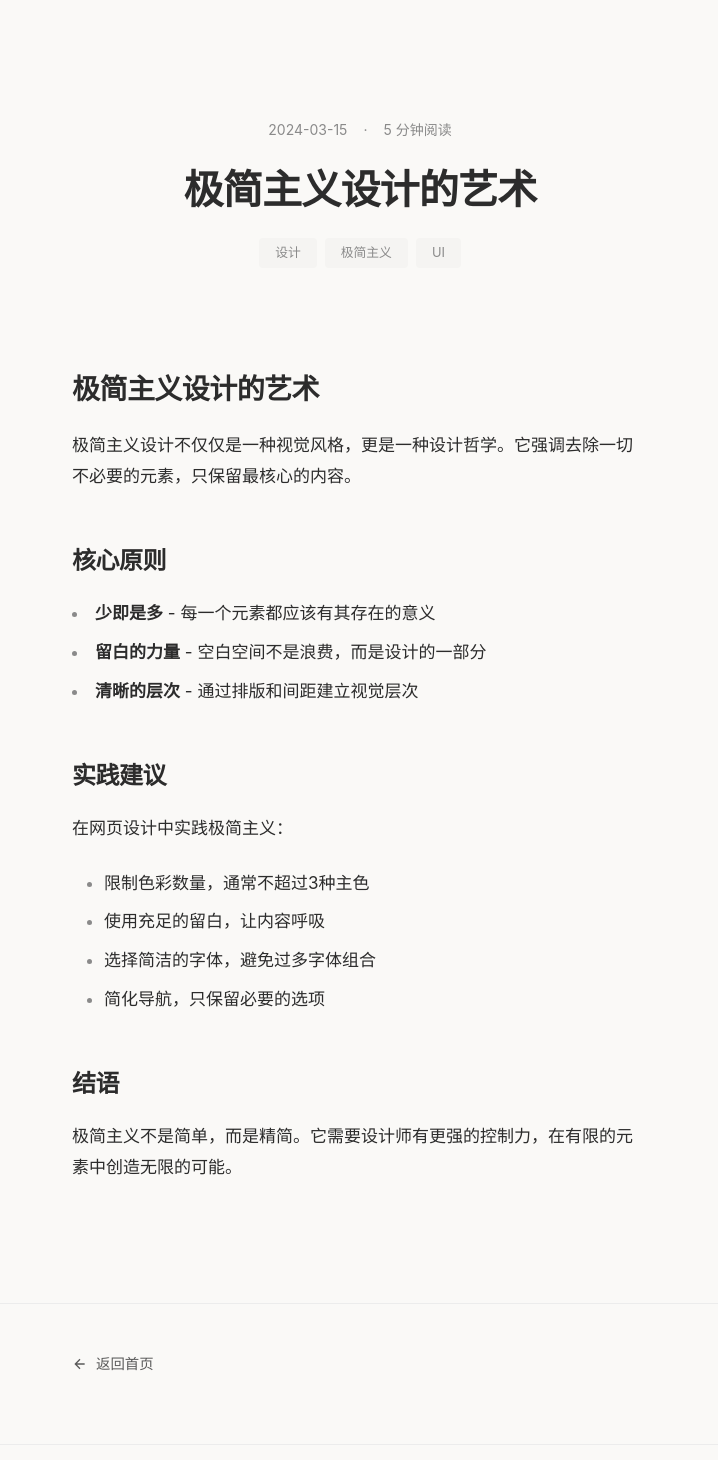
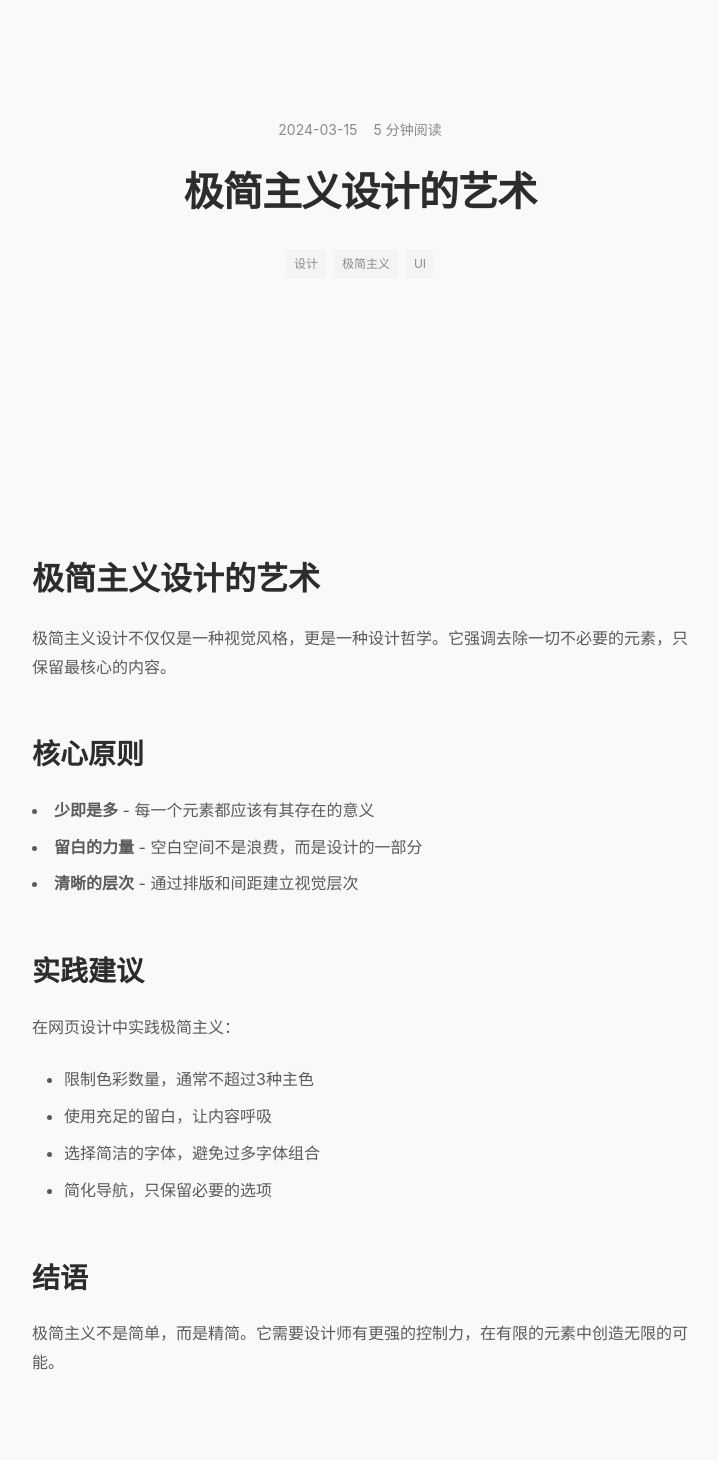
Before and after one commit to InfSky-233/B03, a React (Vite) app: page /post/1 in a window 1280 px wide. Shown: the part 50-1510 px from the top of the page, without its empty margins (280-998 px from the left). Built offline with nearby package versions, Linux system fonts and the light colour scheme.

Commit message:
Remove all fadeInUp animations from all pages

```diff
--- a/src/pages/About.css
+++ b/src/pages/About.css
@@ -19,12 +19,9 @@
   font-weight: 700;
   color: var(--color-text-primary);
   letter-spacing: -0.02em;
-  animation: fadeInUp 0.5s ease forwards;
 }
 
 .about__content {
-  animation: fadeInUp 0.5s ease forwards;
-  animation-delay: 0.1s;
 }
 
 .about__intro {
--- a/src/pages/Categories.css
+++ b/src/pages/Categories.css
@@ -39,21 +39,16 @@
   color: var(--color-text-primary);
   margin-bottom: var(--spacing-sm);
   letter-spacing: -0.02em;
-  animation: fadeInUp 0.5s ease forwards;
 }
 
 .categories__subtitle {
   font-size: 1rem;
   color: var(--color-text-tertiary);
-  animation: fadeInUp 0.4s ease forwards;
-  animation-delay: 0.1s;
 }
 
 .categories__count {
   font-size: 0.9rem;
   color: var(--color-text-tertiary);
-  animation: fadeInUp 0.4s ease forwards;
-  animation-delay: 0.1s;
 }
 
 .categories__grid {
@@ -69,7 +64,6 @@
   padding: var(--spacing-lg) var(--spacing-xl);
   background-color: var(--color-bg-secondary);
   border-radius: var(--radius-md);
-  animation: fadeInUp 0.4s ease forwards;
   transition: all var(--transition-normal);
 }
 
--- a/src/pages/Post.css
+++ b/src/pages/Post.css
@@ -5,44 +5,50 @@
 .post__container {
   max-width: var(--content-max-width);
   margin: 0 auto;
-  padding: 0 var(--spacing-xl);
-}
-
-.post__container--narrow {
-  max-width: 640px;
+  padding: var(--spacing-4xl) var(--spacing-xl) var(--spacing-3xl);
 }
 
 .post__header {
-  padding: var(--spacing-4xl) 0 var(--spacing-2xl);
   text-align: center;
+  margin-bottom: var(--spacing-3xl);
+}
+
+.post__back-link {
+  display: inline-flex;
+  align-items: center;
+  gap: var(--spacing-sm);
+  font-size: 0.875rem;
+  color: var(--color-text-tertiary);
+  margin-bottom: var(--spacing-lg);
+  transition: color var(--transition-fast);
+}
+
+.post__back-link:hover {
+  color: var(--color-accent);
+}
+
+.post__back-link svg {
+  width: 14px;
+  height: 14px;
 }
 
 .post__meta {
   display: flex;
+  align-items: center;
   justify-content: center;
-  align-items: center;
   gap: var(--spacing-md);
-  margin-bottom: var(--spacing-lg);
+  margin-bottom: var(--spacing-md);
   font-size: 0.875rem;
   color: var(--color-text-tertiary);
-  animation: fadeInUp 0.4s ease forwards;
-}
-
-.post__read-time::before {
-  content: '·';
-  margin-right: var(--spacing-md);
 }
 
 .post__title {
   font-family: var(--font-heading);
   font-size: 2.5rem;
   font-weight: 700;
-  line-height: 1.2;
   color: var(--color-text-primary);
   margin-bottom: var(--spacing-lg);
   letter-spacing: -0.02em;
-  animation: fadeInUp 0.5s ease forwards;
-  animation-delay: 0.1s;
 }
 
 .post__tags {
@@ -50,13 +56,11 @@
   justify-content: center;
   flex-wrap: wrap;
   gap: var(--spacing-sm);
-  animation: fadeInUp 0.4s ease forwards;
-  animation-delay: 0.2s;
 }
 
 .post__tag {
-  font-size: 0.8rem;
-  padding: var(--spacing-xs) var(--spacing-md);
+  font-size: 0.75rem;
+  padding: var(--spacing-xs) var(--spacing-sm);
   background-color: var(--color-bg-secondary);
   color: var(--color-text-tertiary);
   border-radius: var(--radius-sm);
@@ -69,37 +73,42 @@
 }
 
 .post__content {
-  padding-bottom: var(--spacing-4xl);
+  max-width: 720px;
+  margin: 0 auto;
 }
 
 .post__body {
-  font-size: 1.0625rem;
+  font-size: 1rem;
   line-height: 1.8;
-  color: var(--color-text-primary);
-  animation: fadeInUp 0.5s ease forwards;
-  animation-delay: 0.3s;
+  color: var(--color-text-secondary);
 }
 
 .post__body h1,
 .post__body h2,
-.post__body h3 {
+.post__body h3,
+.post__body h4,
+.post__body h5,
+.post__body h6 {
   font-family: var(--font-heading);
-  font-weight: 700;
   color: var(--color-text-primary);
   margin-top: var(--spacing-2xl);
   margin-bottom: var(--spacing-md);
-  letter-spacing: -0.02em;
+  font-weight: 700;
 }
 
 .post__body h1 {
+  font-size: 2rem;
+}
+
+.post__body h2 {
   font-size: 1.75rem;
 }
 
-.post__body h2 {
+.post__body h3 {
   font-size: 1.5rem;
 }
 
-.post__body h3 {
+.post__body h4 {
   font-size: 1.25rem;
 }
 
@@ -107,47 +116,19 @@
   margin-bottom: var(--spacing-lg);
 }
 
-.post__body strong {
-  font-weight: 600;
-  color: var(--color-text-primary);
+.post__body a {
+  color: var(--color-accent);
+  text-decoration: underline;
+  text-underline-offset: 2px;
 }
 
-.post__body em {
-  font-style: italic;
-}
-
-.post__body code {
-  font-family: 'SF Mono', 'Fira Code', monospace;
-  font-size: 0.9em;
-  padding: 0.15em 0.4em;
-  background-color: var(--color-bg-secondary);
-  border-radius: var(--radius-sm);
-  color: var(--color-accent);
-}
-
-.post__body pre {
-  margin: var(--spacing-xl) 0;
-  padding: var(--spacing-lg);
-  background-color: var(--color-bg-secondary);
-  border-radius: var(--radius-md);
-  overflow-x: auto;
-  transition: border-color var(--transition-normal);
-}
-
-.post__body pre:hover {
-  border-left: 2px solid var(--color-accent);
-}
-
-.post__body pre code {
-  padding: 0;
-  background-color: transparent;
-  font-size: 0.875rem;
-  line-height: 1.6;
+.post__body a:hover {
+  text-decoration: none;
 }
 
 .post__body ul,
 .post__body ol {
-  margin: var(--spacing-lg) 0;
+  margin-bottom: var(--spacing-lg);
   padding-left: var(--spacing-xl);
 }
 
@@ -155,117 +136,64 @@
   margin-bottom: var(--spacing-sm);
 }
 
-.post__body li::marker {
+.post__body blockquote {
+  border-left: 3px solid var(--color-accent);
+  padding-left: var(--spacing-lg);
+  margin: var(--spacing-xl) 0;
   color: var(--color-text-tertiary);
+  font-style: italic;
 }
 
-.post__related {
-  padding: var(--spacing-3xl) 0;
-  border-top: 1px solid var(--color-border-light);
+.post__body pre {
+  background-color: var(--color-bg-secondary);
+  padding: var(--spacing-lg);
+  border-radius: var(--radius-md);
+  overflow-x: auto;
+  margin: var(--spacing-xl) 0;
 }
 
-.post__related-title {
-  font-family: var(--font-heading);
-  font-size: 1.25rem;
-  font-weight: 700;
-  color: var(--color-text-primary);
-  margin-bottom: var(--spacing-xl);
-  letter-spacing: -0.02em;
+.post__body code {
+  font-family: var(--font-mono);
+  font-size: 0.9em;
 }
 
-.post__related-list {
-  display: grid;
-  grid-template-columns: repeat(auto-fit, minmax(250px, 1fr));
-  gap: var(--spacing-lg);
+.post__body p code {
+  background-color: var(--color-bg-secondary);
+  padding: 0.2em 0.4em;
+  border-radius: var(--radius-sm);
 }
 
-.post__related-item {
-  padding: var(--spacing-lg);
-  background-color: var(--color-bg-secondary);
+.post__body img {
+  max-width: 100%;
+  height: auto;
   border-radius: var(--radius-md);
-  transition: all var(--transition-normal);
+  margin: var(--spacing-xl) 0;
 }
 
-.post__related-item:hover {
-  background-color: var(--color-bg-tertiary);
-  transform: translateY(-2px);
-}
-
-.post__related-item-title {
-  font-size: 1rem;
-  font-weight: 600;
-  color: var(--color-text-primary);
-  margin-bottom: var(--spacing-sm);
-  transition: color var(--transition-fast);
-}
-
-.post__related-item:hover .post__related-item-title {
-  color: var(--color-accent);
-}
-
-.post__related-item-date {
-  font-size: 0.8rem;
-  color: var(--color-text-tertiary);
-}
-
-.post__footer {
-  padding: var(--spacing-2xl) 0 var(--spacing-3xl);
+.post__body hr {
+  border: none;
   border-top: 1px solid var(--color-border-light);
-}
-
-.post__back-link {
-  display: inline-flex;
-  align-items: center;
-  gap: var(--spacing-sm);
-  font-size: 0.9rem;
-  color: var(--color-text-secondary);
-  transition: color var(--transition-fast);
-}
-
-.post__back-link:hover {
-  color: var(--color-accent);
-}
-
-.post__back-link svg {
-  width: 16px;
-  height: 16px;
-}
-
-.post--not-found {
-  display: flex;
-  align-items: center;
-  justify-content: center;
-  min-height: 60vh;
-  text-align: center;
-}
-
-.post--not-found h1 {
-  font-size: 1.5rem;
-  margin-bottom: var(--spacing-lg);
+  margin: var(--spacing-2xl) 0;
 }
 
 @media (max-width: 768px) {
-  .post__header {
-    padding: var(--spacing-3xl) 0 var(--spacing-xl);
+  .post__container {
+    padding: var(--spacing-3xl) var(--spacing-xl);
   }
 
   .post__title {
+    font-size: 2rem;
+  }
+
+  .post__body h1 {
     font-size: 1.75rem;
   }
 
-  .post__body {
-    font-size: 1rem;
-  }
-
-  .post__body h1 {
+  .post__body h2 {
     font-size: 1.5rem;
   }
 
-  .post__body h2 {
+  .post__body h3 {
     font-size: 1.25rem;
   }
-
-  .post__body h3 {
-    font-size: 1.125rem;
-  }
 }
--- a/src/pages/Tags.css
+++ b/src/pages/Tags.css
@@ -39,21 +39,16 @@
   color: var(--color-text-primary);
   margin-bottom: var(--spacing-sm);
   letter-spacing: -0.02em;
-  animation: fadeInUp 0.5s ease forwards;
 }
 
 .tags__subtitle {
   font-size: 1rem;
   color: var(--color-text-tertiary);
-  animation: fadeInUp 0.4s ease forwards;
-  animation-delay: 0.1s;
 }
 
 .tags__count {
   font-size: 0.9rem;
   color: var(--color-text-tertiary);
-  animation: fadeInUp 0.4s ease forwards;
-  animation-delay: 0.1s;
 }
 
 .tags__cloud {
@@ -70,7 +65,6 @@
   padding: var(--spacing-sm) var(--spacing-md);
   background-color: var(--color-bg-secondary);
   border-radius: var(--radius-md);
-  animation: fadeInUp 0.4s ease forwards;
   transition: all var(--transition-normal);
 }
 
```
